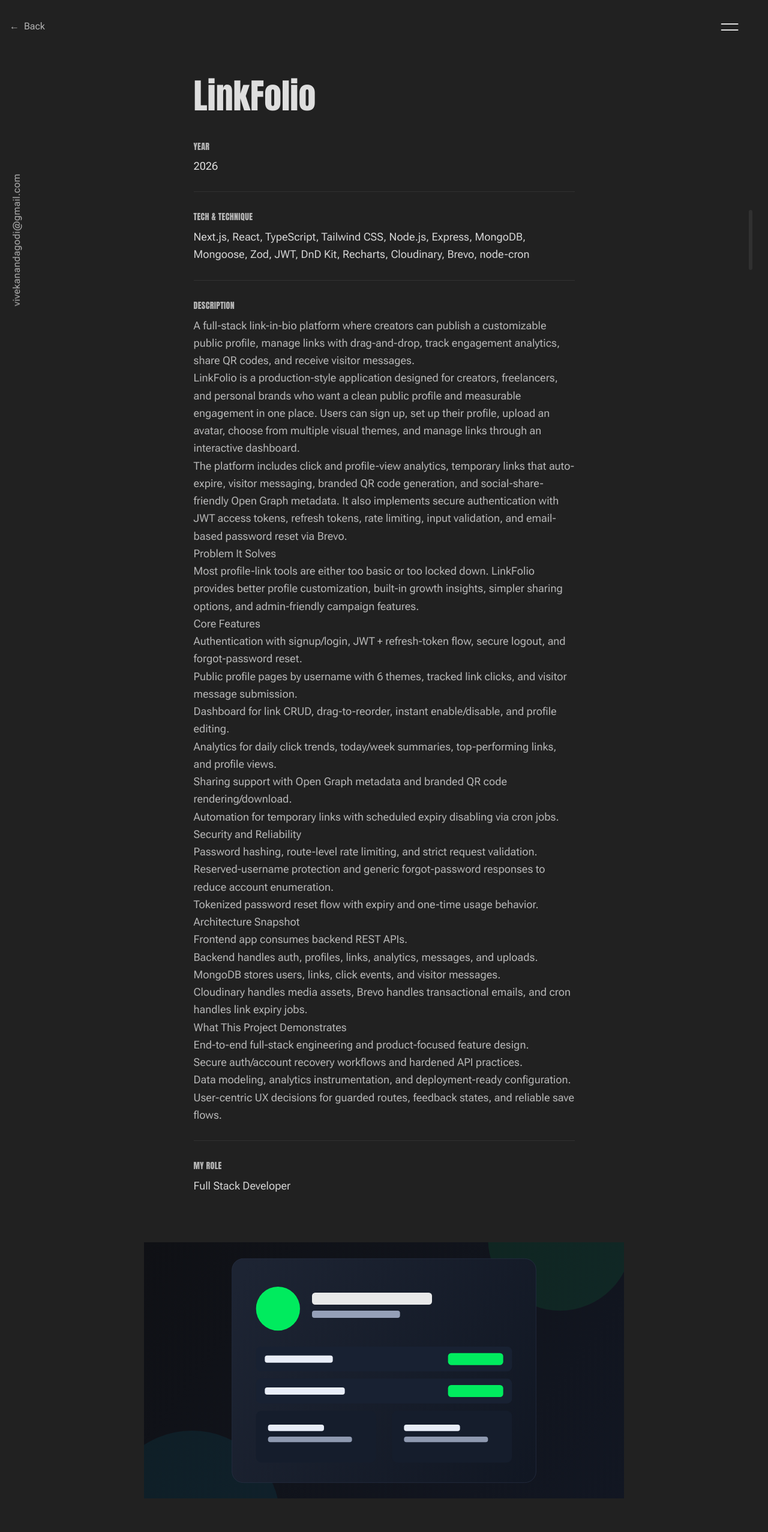
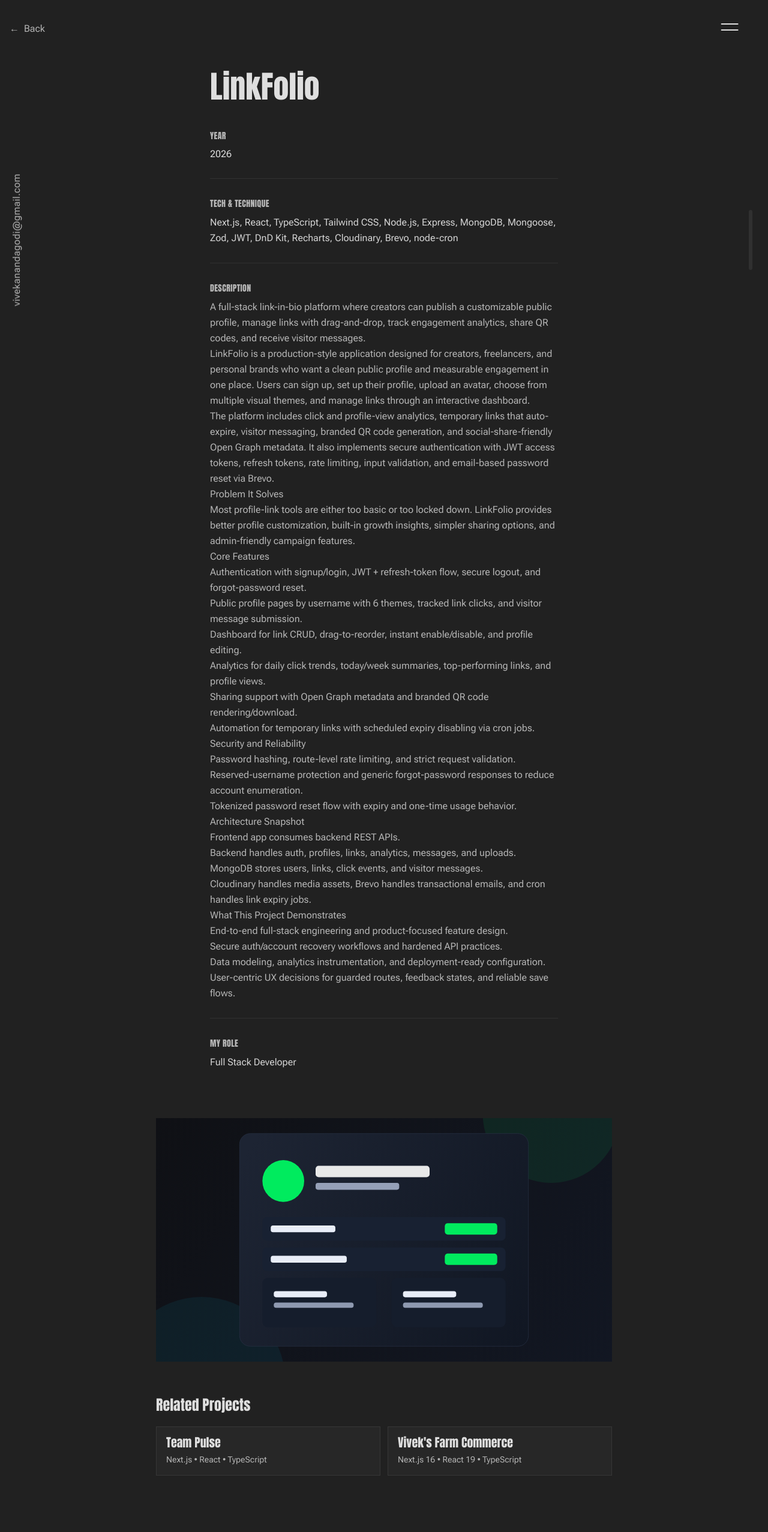
Before and after one commit to mr-nobody-7/portfolio-website, a Next.js app: page /projects/linkfolio in a window 1280 px wide. Shown: the top 2554 px of the page at 60% size. Built offline with nearby package versions, Linux system fonts and the light colour scheme.

Commit message:
style: improve project details section cadence and spacing

```diff
--- a/app/projects/[slug]/_components/ProjectDetailsClient.tsx
+++ b/app/projects/[slug]/_components/ProjectDetailsClient.tsx
@@ -33,7 +33,7 @@
 
 export const ProjectDetailsClient = ({ project, relatedProjects }: Props) => {
   return (
-    <section className="pt-5 pb-14">
+    <section className="pt-6 pb-16 md:pb-24">
       <motion.div
         className="container"
         variants={containerVariants}
@@ -43,7 +43,7 @@
         <motion.div variants={itemVariants}>
           <Link
             href="/"
-            className="mb-16 inline-flex gap-2 items-center group h-12 text-muted-foreground hover:text-primary transition-colors"
+            className="mb-12 inline-flex gap-2 items-center group h-12 text-muted-foreground hover:text-primary transition-colors"
           >
             <span className="group-hover:-translate-x-1 transition-all duration-300">
               &larr;
@@ -52,10 +52,10 @@
           </Link>
         </motion.div>
 
-        <div className="max-w-[635px] mx-auto">
+        <div className="max-w-[580px] mx-auto">
           <div className="flex items-start gap-6 mb-12">
             <motion.h1
-              className="text-4xl md:text-[58px] leading-[0.95] font-anton"
+              className="text-3xl md:text-[52px] leading-[0.95] font-anton"
               variants={itemVariants}
             >
               {project.title}
@@ -93,7 +93,7 @@
               <p className="text-muted-foreground font-anton mb-2 text-sm tracking-wide uppercase">
                 Year
               </p>
-              <p className="text-lg">{project.year}</p>
+              <p className="text-base">{project.year}</p>
             </motion.div>
 
             <motion.div
@@ -103,7 +103,7 @@
               <p className="text-muted-foreground font-anton mb-2 text-sm tracking-wide uppercase">
                 Tech & Technique
               </p>
-              <p className="text-lg leading-relaxed text-foreground/95">
+              <p className="text-base leading-relaxed text-foreground/95">
                 {project.techStack.join(", ")}
               </p>
             </motion.div>
@@ -115,7 +115,7 @@
               <p className="text-muted-foreground font-anton mb-2 text-sm tracking-wide uppercase">
                 Description
               </p>
-              <div className="prose prose-invert max-w-none text-muted-foreground text-lg leading-relaxed prose-p:my-3 prose-li:my-1.5 prose-headings:font-anton prose-headings:text-foreground">
+              <div className="prose prose-invert max-w-none text-muted-foreground text-base leading-relaxed prose-p:my-3 prose-li:my-1.5 prose-headings:font-anton prose-headings:text-foreground">
                 {parse(project.description)}
               </div>
             </motion.div>
@@ -124,7 +124,7 @@
               <p className="text-muted-foreground font-anton mb-2 text-sm tracking-wide uppercase">
                 My Role
               </p>
-              <p className="text-lg text-foreground/95 leading-relaxed">
+              <p className="text-base text-foreground/95 leading-relaxed">
                 {project.role}
               </p>
             </motion.div>
@@ -133,7 +133,7 @@
 
         {project.images.length > 0 && (
           <motion.div
-            className="relative flex flex-col gap-2 max-w-[800px] mx-auto"
+            className="relative flex flex-col gap-2 max-w-[760px] mx-auto"
             initial="hidden"
             whileInView="visible"
             viewport={{ once: true, amount: 0.15 }}
@@ -181,10 +181,10 @@
 
         {relatedProjects.length > 0 && (
           <motion.aside
-            className="max-w-[800px] mx-auto mt-14"
+            className="max-w-[760px] mx-auto mt-14"
             variants={itemVariants}
           >
-            <h2 className="font-anton text-3xl mb-5">Related Projects</h2>
+            <h2 className="font-anton text-2xl mb-5">Related Projects</h2>
             <ul className="grid gap-3 sm:grid-cols-2">
               {relatedProjects.map((relatedProject) => (
                 <li key={relatedProject.slug}>
```
